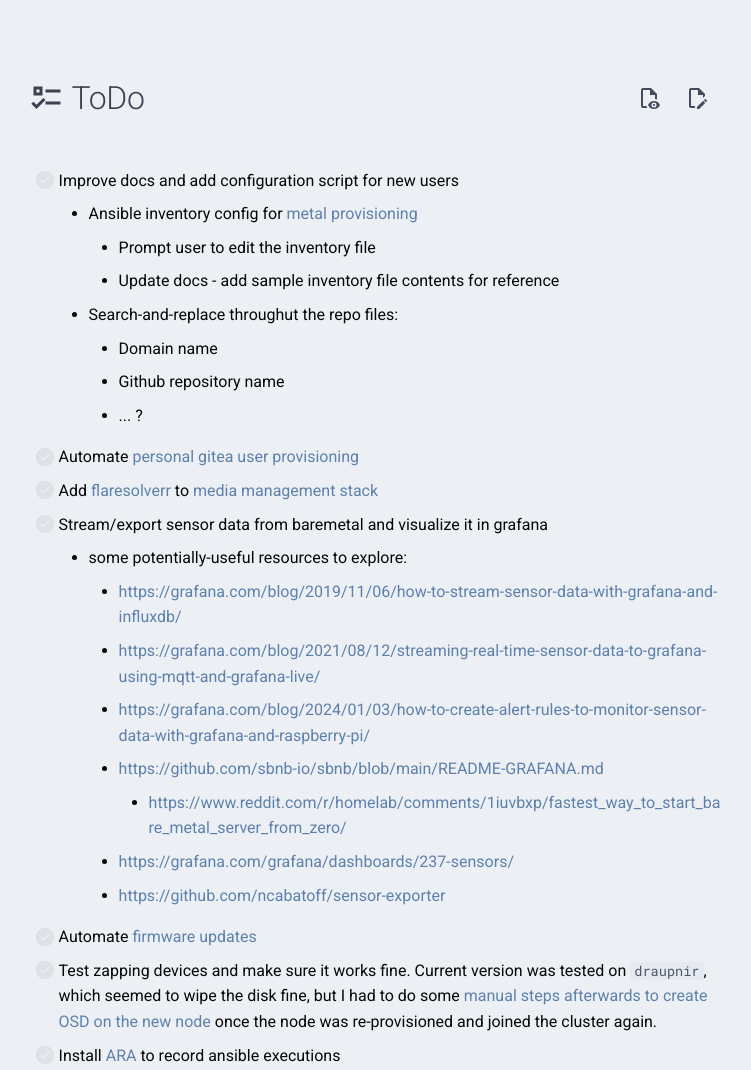
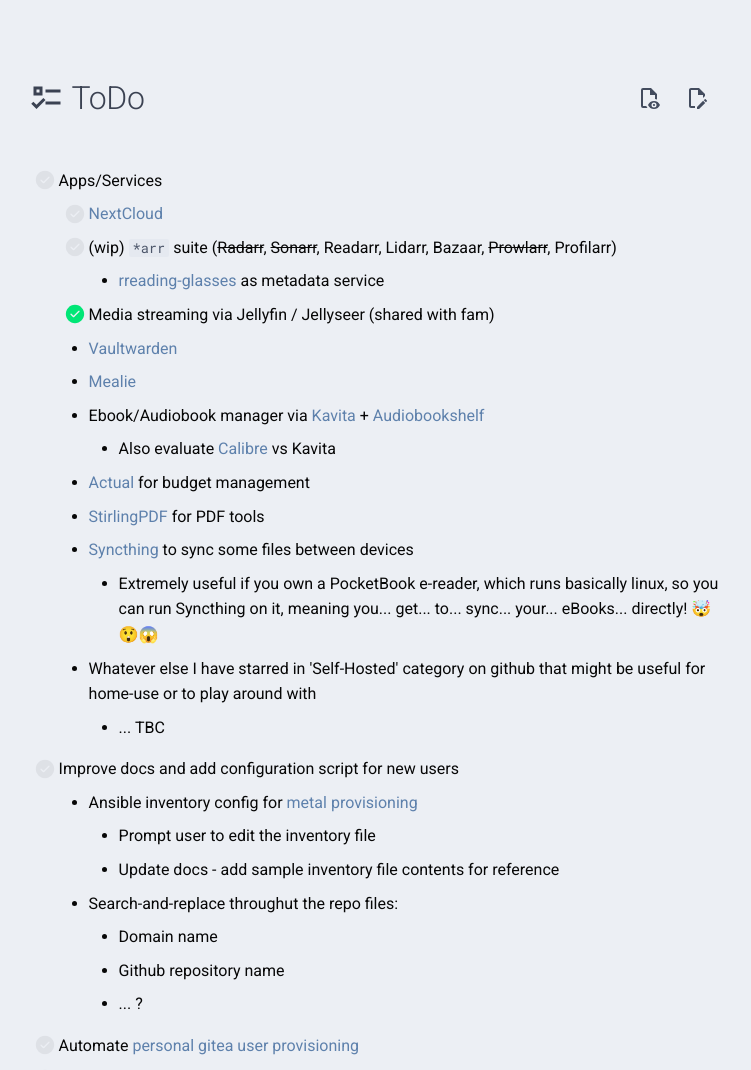
Before and after one commit to serpro69/ktchn8s, an MkDocs documentation site: the page built from docs/info/todo.md, in a window 1280 px wide and 1400 px high, cut to the strip 330-1400 px from the top of the window. Shown: the whole strip, without its empty margins (263-1014 px from the left). Built offline with MkDocs 1.6.1 and Material for MkDocs 9.7.7, drawn with Linux system fonts in a browser that asks for light colours; comment, search, counter and statistics services are not loaded; the version menu is left out.

Commit message:
Add todo

```diff
--- a/docs/info/todo.md
+++ b/docs/info/todo.md
@@ -8,6 +8,22 @@
 <div class="banner-image-wrapper">
   <img class="banner-image" src="https://images.unsplash.com/photo-1598791318878-10e76d178023?q=80&w=2070&auto=format&fit=crop&ixlib=rb-4.1.0&ixid=M3wxMjA3fDB8MHxwaG90by1wYWdlfHx8fGVufDB8fHx8fA%3D%3D" style="object-position: 50% 60%; height: 200px;">
 </div>
+
+- [ ] Apps/Services
+    - [ ] [NextCloud](https://github.com/nextcloud/server)
+    - [ ] (wip) `*arr` suite (<s>Radarr</s>, <s>Sonarr</s>, Readarr, Lidarr, Bazaar, <s>Prowlarr</s>, Profilarr)
+        - [rreading-glasses](https://github.com/blampe/rreading-glasses) as metadata service
+    - [x] Media streaming via Jellyfin / Jellyseer (shared with fam)
+    - [Vaultwarden](https://github.com/dani-garcia/vaultwarden)
+    - [Mealie](https://github.com/mealie-recipes/mealie)
+    - Ebook/Audiobook manager via [Kavita](https://github.com/Kareadita/Kavita) + [Audiobookshelf](https://github.com/advplyr/audiobookshelf)
+        - Also evaluate [Calibre](https://github.com/kovidgoyal/calibre) vs Kavita
+    - [Actual](https://github.com/actualbudget/actual) for budget management
+    - [StirlingPDF](https://github.com/Stirling-Tools/Stirling-PDF) for PDF tools
+    - [Syncthing](https://github.com/syncthing/syncthing) to sync some files between devices
+        - Extremely useful if you own a PocketBook e-reader, which runs basically linux, so you can run Syncthing on it, meaning you... get... to... sync... your... eBooks... directly! 🤯😲😱
+    - Whatever else I have starred in 'Self-Hosted' category on github that might be useful for home-use or to play around with
+        - ... TBC
 
 - [ ] Improve docs and add configuration script for new users
     - Ansible inventory config for [metal provisioning](../installation/production/metal.md)
```
